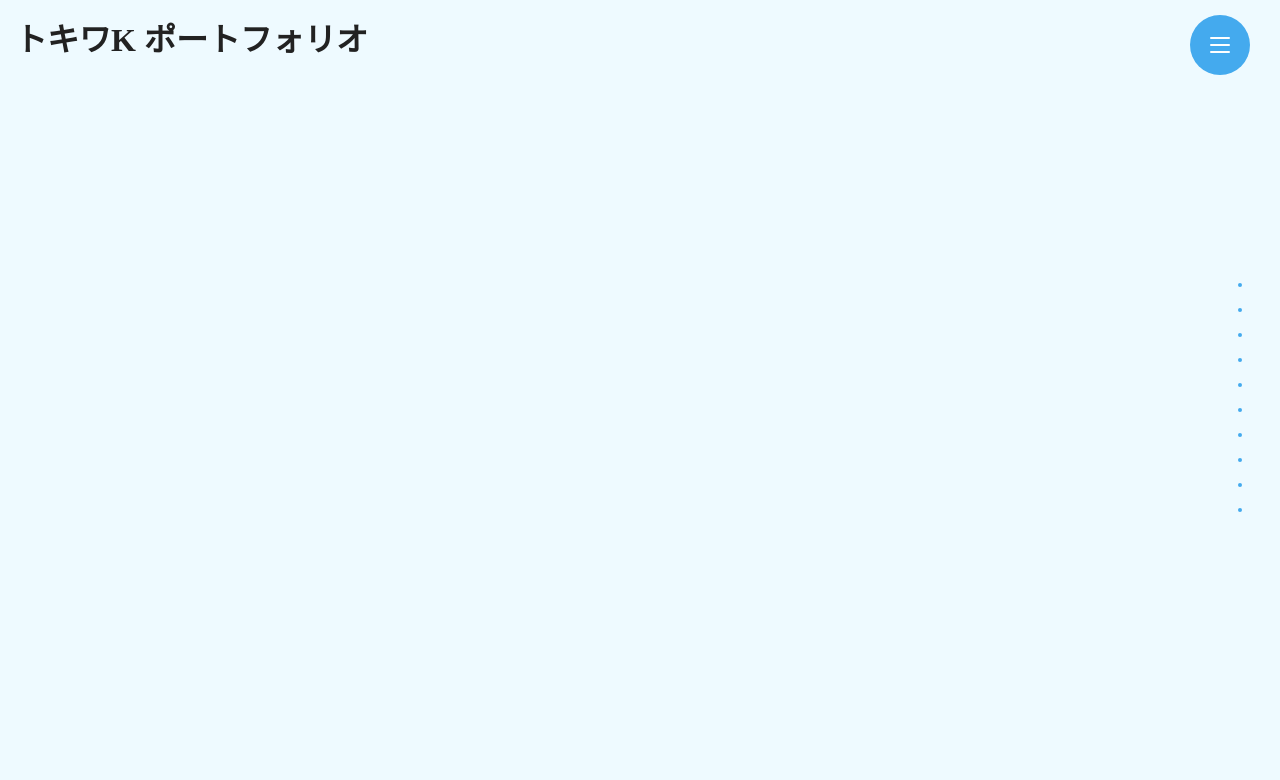
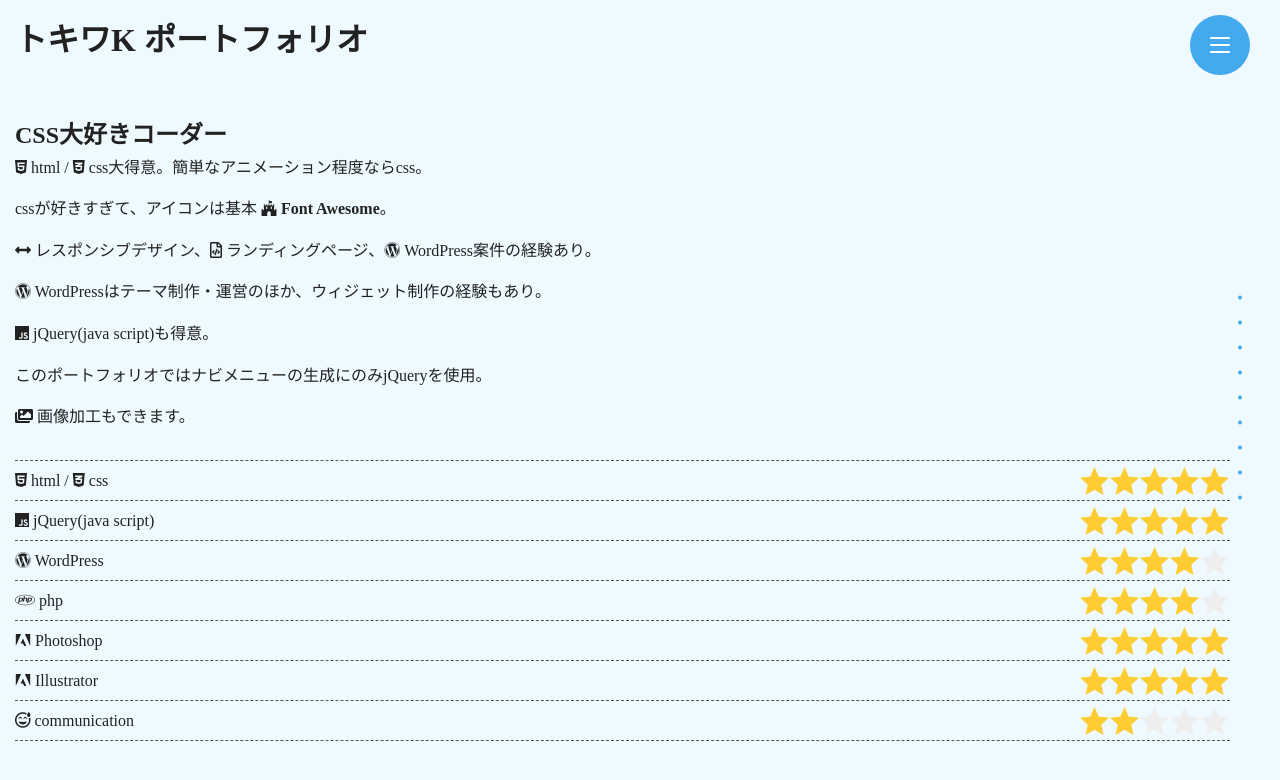
Before and after one commit to tokiwa19791123/tokiwa_k, a plain HTML site: page docs/index.html in a window 1280 px wide. Drawn offline with nearby package versions, Linux system fonts and the light colour scheme.

Commit message:
20191228 家から

```diff
--- a/__scss/basic/_layout.scss
+++ b/__scss/basic/_layout.scss
@@ -1,8 +1,10 @@
 /* ----- LAYOUT ----- */
 
 body {
+	line-height: 1.6;
 	background: $white;
 	color: $black;
+	font-size: 16px;
 }
 
 hr {
@@ -49,3 +51,60 @@ hr {
 		}
 	}
 }
+
+/* ----- APPEAL ----- */
+
+.appeal-wrapper {
+	position: relative;
+	margin: 20px 0;
+	height: 40px;
+	line-height: 40px;
+	font-size: 32px;
+	overflow: hidden;
+	.appeal {
+		position: absolute;
+		left: 0;
+		right: 0;
+		text-align: center;
+		@include animation(appeal, 5.0s);
+	}
+}
+
+
+@include keyframes(appeal) {
+	$tops: -40px, 0, 40px;
+	/*
+	0% {
+		top: -40px;
+	}
+	50% {
+		top: 0;
+	}
+	100% {
+		top: 40px;
+	}
+	*/
+	0% {
+		top: nth($tops, 1);
+		color: $white;
+	}
+	@each $color in $colors {
+		$n: index($colors, $color);
+		#{100% / length($colors) * $n} {
+			top: nth($tops, ($n % 3) + 1);
+			color: $color;
+			opacity: 1.0;
+		}
+		@if($n % 3==2) {
+			#{(100% / length($colors) * $n) + 0.1} {
+				opacity: 0.0;
+			}
+			#{(100% / length($colors) * $n) + 1.0} {
+				top: nth($tops, 1);
+				opacity: 0.0;
+			}
+		}
+
+
+	}
+}
--- a/__scss/sample/_sample07.scss
+++ b/__scss/sample/_sample07.scss
@@ -1,6 +1,6 @@
 /* ----- SAMPLE 07 ----- */
 
-@mixin slideshow($total:4, $time: ($total * 1.0s), $type:'slide') {
+@mixin slideshow($total:4, $time: 3.0s, $type:slide) {
 	margin: 15px auto;
 	width: 240px;
 	height: 240px;
@@ -83,7 +83,7 @@
 /* ----- SLIDESHOW SLIDE TYPE ----- */
 
 ._slideshow_type_slide {
-	@include slideshow();
+	@include slideshow($type: slide);
 }
 
 
@@ -94,5 +94,5 @@
 /* ----- SLIDESHOW FADE TYPE ----- */
 
 ._slideshow_type_fade {
-	@include slideshow($type: 'fade');
+	@include slideshow($type: fade);
 }
--- a/__scss/style.scss
+++ b/__scss/style.scss
@@ -17,6 +17,6 @@
 @import './basic/peraichi';
 /* ----- SMART PHONE ----- */
 
-@media screen and (max-width: 580px) {
+@media screen and (max-width: 560px) {
 	@import './sp/peraichi';
 }
--- a/docs/index.html
+++ b/docs/index.html
@@ -26,7 +26,35 @@
 
 
 
+
+
+
+	<h2>CSS大好きコーダー</h2>
+
+	<ul class="profile">
+		<li><i class="fab fa-html5"></i> html / <i class="fab fa-css3-alt"></i> css大得意。<span class="tooltip" data-tooltip="このホバーアニメーションもcssだけです。"><span class="anime-rainbow">簡単なアニメーション</span></span>程度ならcss。</li>
+		<li>cssが好きすぎて、アイコンは基本 <i class="fab fa-fort-awesome"></i> <b>Font Awesome</b>。</li>
+		<li><i class="fas fa-arrows-alt-h"></i> レスポンシブデザイン、<i class="far fa-file-code"></i> ランディングページ、<i class="fab fa-wordpress"></i> WordPress案件の経験あり。</li>
+		<li><i class="fab fa-wordpress"></i> WordPressはテーマ制作・運営のほか、ウィジェット制作の経験もあり。</li>
+		<li><i class="fab fa-js"></i> jQuery(java script)も得意。</li>
+		<li>このポートフォリオではナビメニューの生成にのみjQueryを使用。</li>
+		<li><i class="fas fa-images"></i> 画像加工もできます。</li>
+	</ul>
+
+	<ul class="skill-status">
+		<li class="s5"><i class="fab fa-html5"></i> html / <i class="fab fa-css3-alt"></i> css</li>
+		<li class="s5"><i class="fab fa-js"></i> jQuery(java script)</li>
+		<li class="s4"><i class="fab fa-wordpress"></i> WordPress</li>
+		<li class="s4"><i class="fab fa-php"></i> php</li>
+		<li class="s5"><i class="fab fa-adobe"></i> Photoshop</li>
+		<li class="s5"><i class="fab fa-adobe"></i> Illustrator</li>
+		<li class="s2"><i class="far fa-grin-beam-sweat"></i> communication</li>
+	</ul>
+
+	<div class="appeal-wrapper"><div class="appeal"><i class="fas fa-long-arrow-alt-down"></i><i class="fas fa-long-arrow-alt-down"></i><i class="fas fa-long-arrow-alt-down"></i> できることアピール <i class="fas fa-long-arrow-alt-down"></i><i class="fas fa-long-arrow-alt-down"></i><i class="fas fa-long-arrow-alt-down"></i></div></div>
 </header>
+
+
 
 <article class="peraichi-box">
 	<h1 class="peraichi-subject">リンク効果 アニメーション</h1>
@@ -399,34 +427,6 @@
 	</div>
 </article>
 
-<article class="peraichi-box">
-	<h1 class="peraichi-subject">プロフィール & 連絡</h1>
-
-	<h2>CSS大好きコーダー</h2>
-
-	<ul class="profile">
-		<li><i class="fab fa-html5"></i> html / <i class="fab fa-css3-alt"></i> css大得意。<span class="tooltip" data-tooltip="このホバーアニメーションもcssだけです。"><span class="anime-rainbow">簡単なアニメーション</span></span>程度ならcss。</li>
-		<li>cssが好きすぎて、アイコンは基本 <i class="fab fa-fort-awesome"></i> <b>Font Awesome</b>。</li>
-		<li><i class="fas fa-arrows-alt-h"></i> レスポンシブデザイン、<i class="far fa-file-code"></i> ランディングページ、<i class="fab fa-wordpress"></i> WordPress案件の経験あり。</li>
-		<li><i class="fab fa-wordpress"></i> WordPressはテーマ制作・運営のほか、ウィジェット制作の経験もあり。</li>
-		<li><i class="fab fa-js"></i> jQuery(java script)も得意。</li>
-		<li><i class="fas fa-images"></i> 画像加工もできます。</li>
-	</ul>
-
-	<ul class="skill-status">
-		<li class="s5"><i class="fab fa-html5"></i> html / <i class="fab fa-css3-alt"></i> css</li>
-		<li class="s5"><i class="fab fa-js"></i> jQuery(java script)</li>
-		<li class="s4"><i class="fab fa-wordpress"></i> WordPress</li>
-		<li class="s4"><i class="fab fa-php"></i> php</li>
-		<li class="s5"><i class="fab fa-adobe"></i> Photoshop</li>
-		<li class="s5"><i class="fab fa-adobe"></i> Illustrator</li>
-		<li class="s2"><i class="far fa-grin-beam-sweat"></i> communication</li>
-	</ul>
-
-
-
-</article>
-
 <footer class="peraichi-box">
 
 
```
Also changed, not shown: docs/public/css/sample.css, docs/public/css/style.css.
